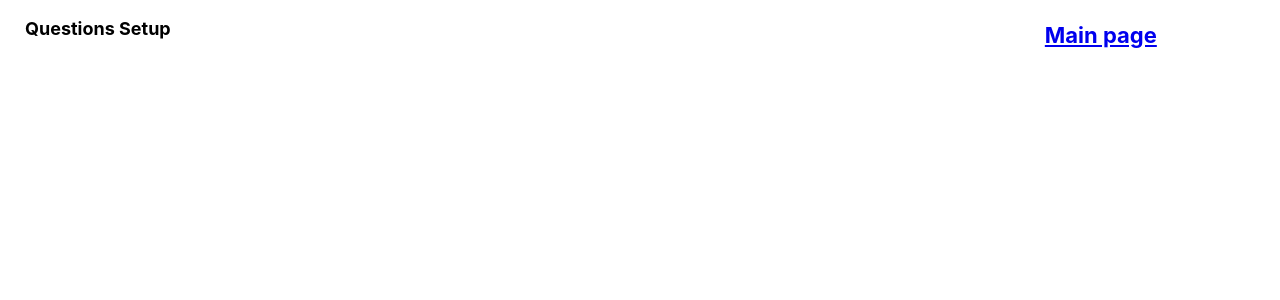
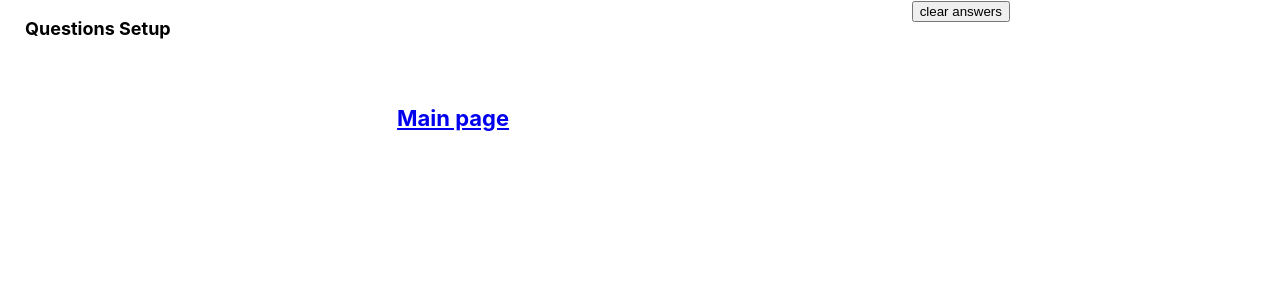
Before and after one commit to NSPilipchak/survey, a React (Create React App) app: page /setup in a window 1280 px wide. Shown: the top 300 px of the page. Built offline with nearby package versions, Linux system fonts and the light colour scheme; the HTML template or start-up script is replaced by a standard one.

Commit message:
added clear button

```diff
--- a/src/pages/QuestionsSetup.js
+++ b/src/pages/QuestionsSetup.js
@@ -2,6 +2,10 @@ import React from "react";
 import { Link } from "react-router-dom";
 
 const QuestionsSetup = () => {
+
+  const clearAnswers = () => {
+    localStorage.setItem("answerPool", JSON.stringify([]));
+  }
 
   return (
     <section className="main">
@@ -9,6 +13,9 @@ const QuestionsSetup = () => {
         <p>
           Questions Setup
         </p>
+      </div>
+      <div>
+        <button onClick={clearAnswers}>clear answers</button>
       </div>
       <div>
         <h3>
```
